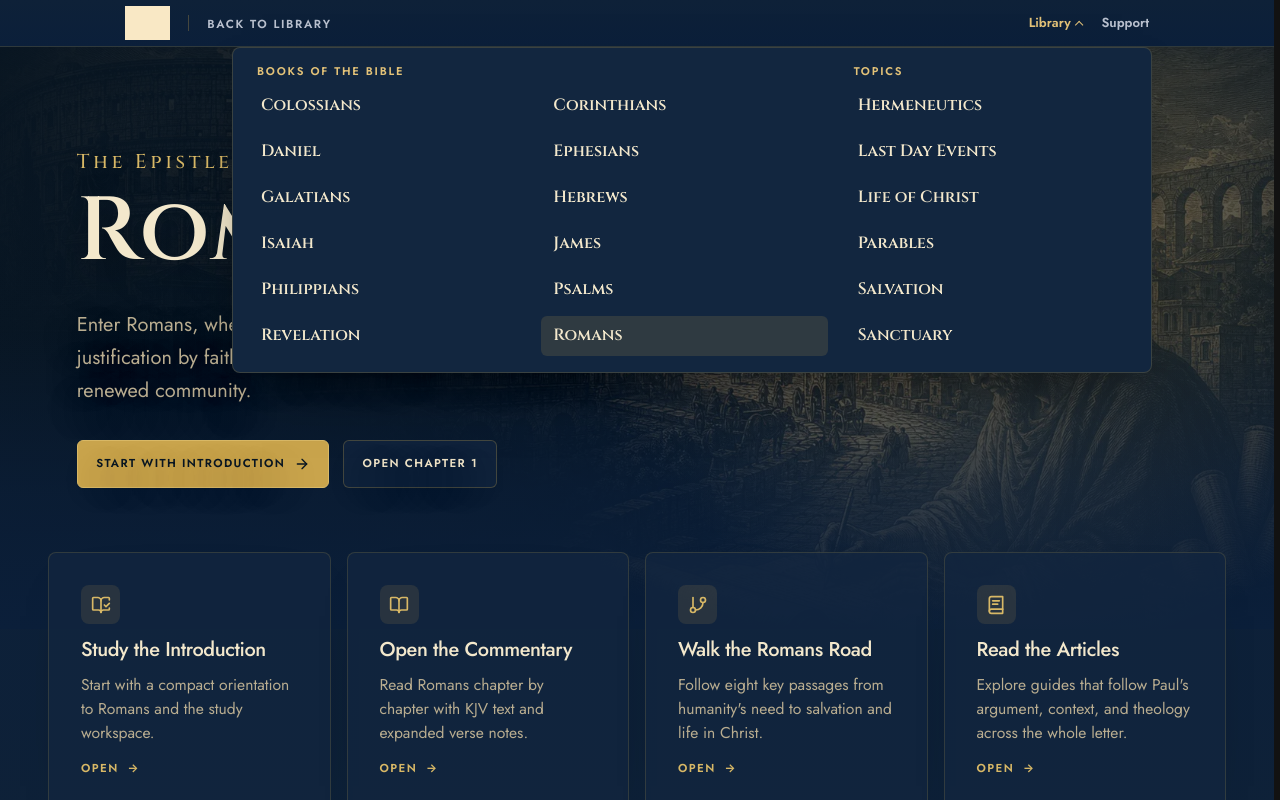
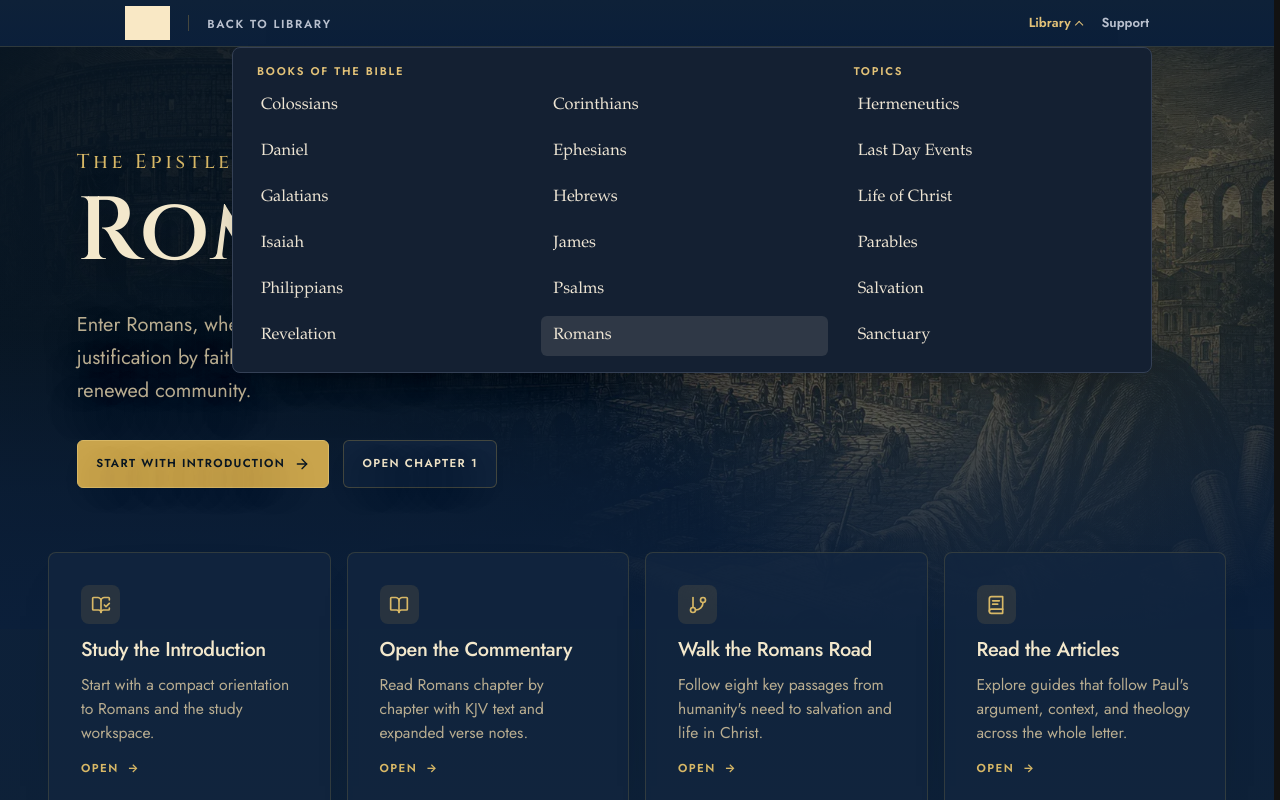
Before and after one commit to samirtharaj7-creator/romans, a plain HTML site: page index.html in a window 1280 px wide. Both pictures are taken after a click on the heading "Library". Shown: the top 800 px of the page. Drawn offline with Linux system fonts and the light colour scheme; grey boxes are pictures that could not be loaded.

Commit message:
Enforce uniform library menu styling

```diff
--- a/global-shell.css
+++ b/global-shell.css
@@ -556,6 +556,12 @@ body > #root:empty::before{
 /* MBE canonical subsite ribbon */
 .mbe-global-shell,.mbe-global-footer{--mbe-ink:#ede4d3;--mbe-muted:#b9c0ce;--mbe-navy:#ede4d3;--mbe-gold-dark:#e3c278;--mbe-rule:#344055;--mbe-soft:#202c3e;background:linear-gradient(180deg,#1b283b,#142032);color:#b9c0ce;}
 .mbe-library-panel{position:fixed;top:var(--mbe-ribbon-occupied-height,47px);right:max(12px,calc((100vw - var(--mbe-max))/2 + 28px));width:min(920px,calc(100vw - 24px));background:#142032;color:#ede4d3;border-color:#344055;}
+html .mbe-global-shell .mbe-library-panel{background:#142032!important;color:#ede4d3!important;border-color:#344055!important;box-shadow:0 24px 50px -34px rgba(0,0,0,.72)!important;}
+html .mbe-global-shell .mbe-library-item{padding:11px 12px!important;border-radius:6px!important;color:#ede4d3!important;font-style:normal!important;text-decoration:none!important;}
+html .mbe-global-shell .mbe-library-item:hover{background:#202c3e!important;color:#e3c278!important;}
+html .mbe-global-shell .mbe-library-item[aria-current="page"]{background:rgba(237,228,211,.12)!important;color:#ede4d3!important;}
+html .mbe-global-shell .mbe-library-name{color:inherit!important;font-family:"Cormorant Garamond",Garamond,"Times New Roman",serif!important;font-size:1.02rem!important;font-weight:400!important;line-height:1.1!important;letter-spacing:normal!important;text-transform:none!important;}
+
 .mbe-library-groups{display:grid;grid-template-columns:2fr 1fr;gap:18px;padding:4px;}
 .mbe-library-group{min-width:0;}
 .mbe-library-heading{margin:2px 8px 9px;color:#e3c278;font:700 .7rem/1 var(--mbe-font-ui);letter-spacing:.16em;text-transform:uppercase;}
```
